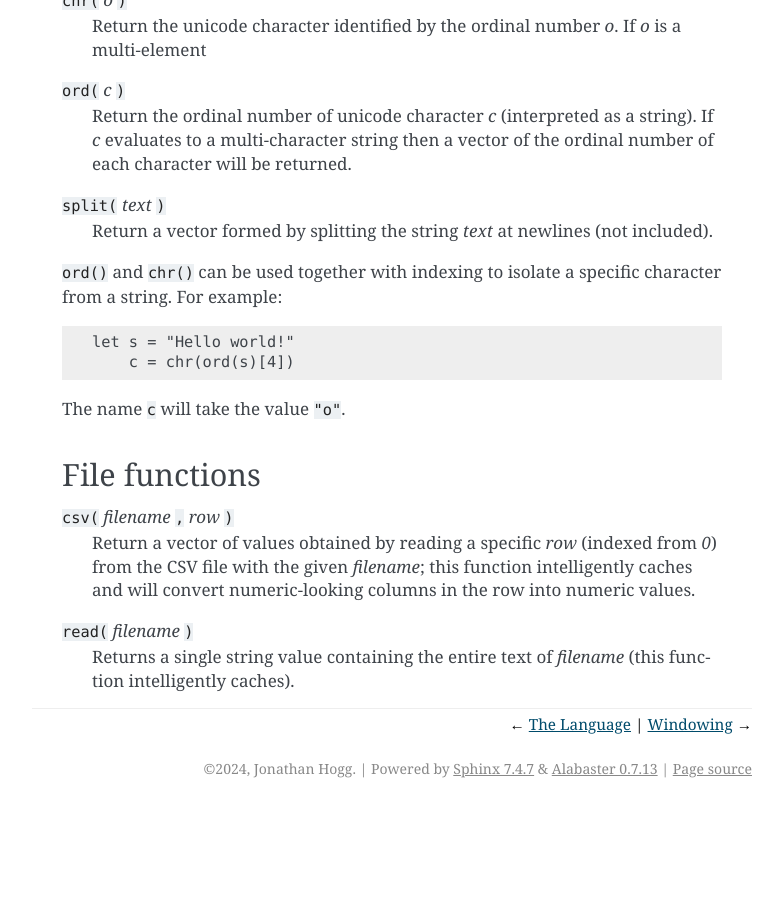
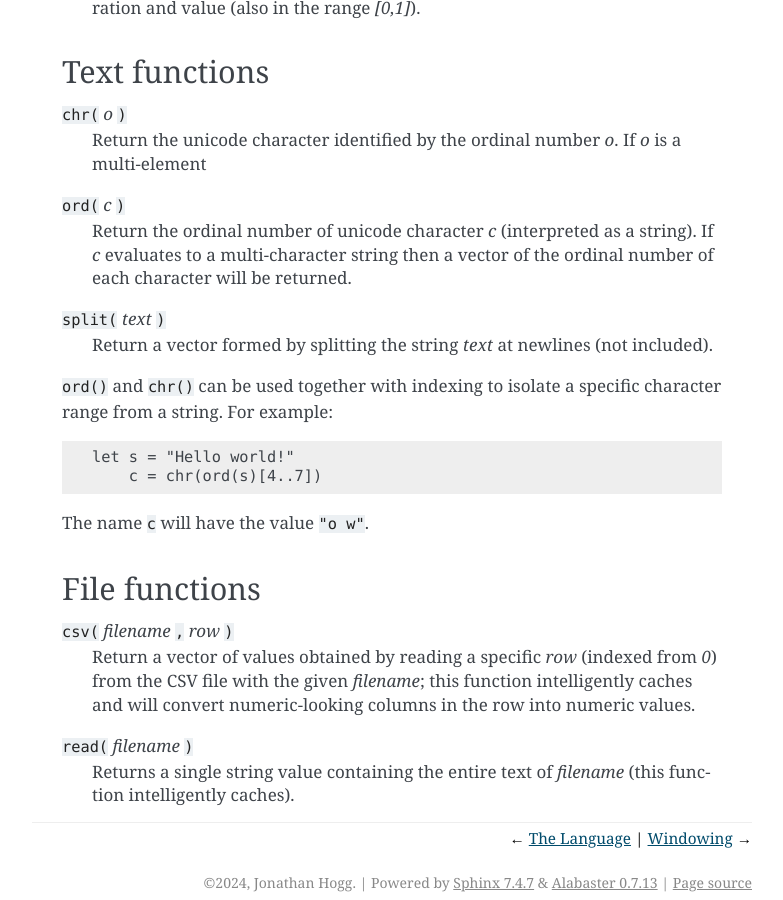
Before and after one commit to jonathanhogg/flitter, a Sphinx documentation site: the page built from docs/builtins.md, in a window 1280 px wide and 900 px high, scrolled down 8872 px. Shown: the whole window, without its empty margins (358-1141 px from the left). Built offline with Sphinx 7.4.7, drawn with Linux system fonts in a browser that asks for light colours; before the commit the page ends 9680 px from its top, so only the background shows below that; some of the changed text lies outside the part shown.

````diff
--- a/docs/builtins.md
+++ b/docs/builtins.md
@@ -374,14 +379,14 @@ of each character will be returned.
 included).
 
 `ord()` and `chr()` can be used together with indexing to isolate a specific
-character from a string. For example:
+character range from a string. For example:
 
 ```flitter
 let s = "Hello world!"
-    c = chr(ord(s)[4])
+    c = chr(ord(s)[4..7])
 ```
 
-The name `c` will take the value `"o"`.
+The name `c` will have the value `"o w"`.
 
 ## File functions
 
````
Also changed, not shown: other parts of docs/builtins.md (+5 -0 lines), 1 other file.
